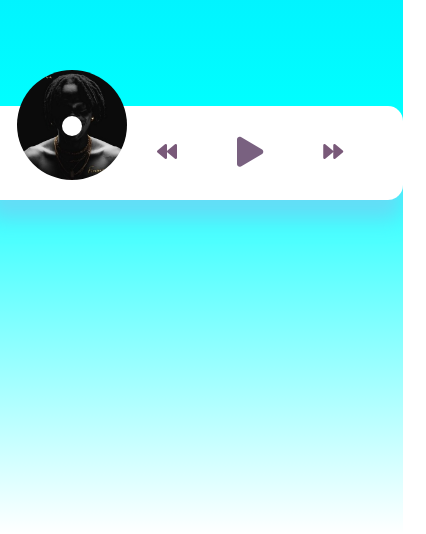
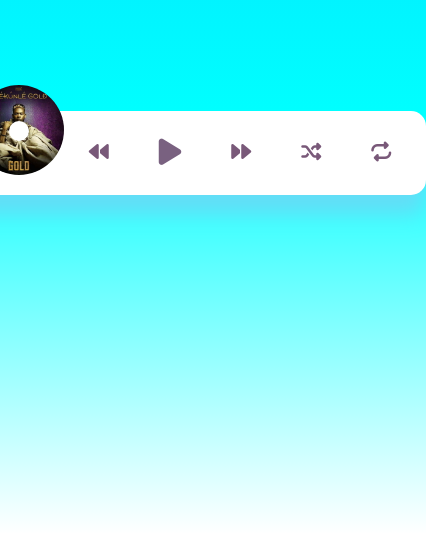
Before and after one commit to gideonabe/Music-Player, a plain HTML site: page index.html in a window 390 px wide. Shown: the part 310-844 px from the top of the page, 426 px wide, since content can reach past the window. Drawn offline with Linux system fonts and the light colour scheme.

Commit message:
added adjustment

```diff
--- a/index.html
+++ b/index.html
@@ -6,7 +6,7 @@
     <meta http-equiv="X-UA-Compatible" content="ie=edge" />
     <link
       rel="stylesheet"
-      href="https://cdnjs.cloudflare.com/ajax/libs/font-awesome/5.10.2/css/all.min.css"
+      href="https://cdnjs.cloudflare.com/ajax/libs/font-awesome/6.6.0/css/all.min.css"
     />
     <link rel="stylesheet" href="style.css" />
     <script src="script.js" defer></script>
@@ -38,6 +38,12 @@
         <button id="next" class="action-btn">
           <i class="fas fa-forward"></i>
         </button>
+        <button id="shuffle" class="action-btn">
+          <i class="fas fa-random"></i>
+        </button>
+        <button id="repeat" class="action-btn">
+          <i class="fas fa-repeat"></i>
+        </button>
       </div>
       <input type="range" id="volume" min="0" max="1" step="0.01" value="1">
     </div>
--- a/script.js
+++ b/script.js
@@ -8,12 +8,16 @@ const progressContainer = document.getElementById('progress-container');
 const title = document.getElementById('title');
 const cover = document.getElementById('cover');
 const volume = document.getElementById('volume');
+const shuffle = document.getElementById('shuffle');
+const repeat = document.getElementById('repeat');
 
 // Song titles
 const songs = ['Peaches - Justin Bieber','Need me - Fireboy DML','Stronger - Young John','Big Big Things - Young John', 'Friendzone - Adekunle Gold', 'hey', 'Summer', 'Ukulele'];
 
 // Keep track of song
-let songIndex = 1;
+let songIndex = 4;
+let isShuffled = false;
+let isRepeating = false;
 
 // Initially load song details
 loadSong(songs[songIndex]);
@@ -41,6 +45,7 @@ function pauseSong() {
   playBtn.querySelector('i.fas').classList.remove('fa-pause');
   audio.pause();
 }
+
 
 function prevSong() {
   songIndex--;
@@ -79,6 +84,16 @@ function setProgress(e) {
 
 }
 
+function shuffleSongs(){
+  if (isShuffled) {
+    for (let i = songs.length - 1; i > 0; i--){
+      const j = Math.floor(Math.random() * (i + 1));
+      [songs[i], songs[j]] = [songs[j], songs[i]];
+    }
+  }
+  console.log(songs)
+}
+
 playBtn.addEventListener('click', () => {
   const isPlaying = musicContainer.classList.contains('play');
 
@@ -93,10 +108,32 @@ prevBtn.addEventListener('click', prevSong);
 nextBtn.addEventListener('click', nextSong);
 
 audio.addEventListener('timeupdate', updateProgress);
+
+progressContainer.addEventListener('click', setProgress);
+
+shuffle.addEventListener('click', () => {
+  isShuffled = !isShuffled;
+  shuffle.classList.toggle('active', isShuffled);
+  shuffleSongs();
+});
+
+repeat.addEventListener('click', () => {
+  isRepeating = !isRepeating;
+  repeat.classList.toggle('active', isRepeating);
+  // console.log(isRepeating ? 'ON' : 'OFF')
+});
+
 audio.addEventListener('ended', () => {
-  songIndex = (songIndex + 1) % songs.length;
-  loadSong(songs[songIndex]);
-  audio.play();
+  if (isRepeating) {
+    audio.currentTime = 0;
+    audio.play();
+  } else {
+    songIndex = (songIndex + 1) % songs.length;
+    loadSong(songs[songIndex]);
+    audio.play();
+  }
 });
-progressContainer.addEventListener('click', setProgress);
+// audio.addEventListener('ended', () => {
+
+// })
 volume.addEventListener('change', () => (audio.volume = volume.value));
--- a/style.css
+++ b/style.css
@@ -106,6 +106,10 @@ body {
   outline: 0;
 }
 
+.active{
+  color: #05d5ff;
+}
+
 .music-info {
   background-color: rgba(255, 255, 255, 0.5);
   border-radius: 15px 15px 0 0;
@@ -120,11 +124,6 @@ body {
   z-index: 0;
 }
 
-@media screen and (max-width: 590px){
-  #volume{
-    display: none;
-  }
-}
 
 .music-container.play .music-info {
   opacity: 1;
@@ -152,3 +151,62 @@ body {
   width: 0%;
   transition: width 0.1s linear;
 }
+
+@media screen and (max-width: 690px){
+  #volume{
+    display: none;
+  }
+
+  .music-container {
+    padding: 20px 10px;
+  }
+
+  .img-container {
+    position: relative;
+    width: 90px;
+  }
+
+  .img-container::after {
+    content: '';
+    background-color: #fff;
+    border-radius: 50%;
+    position: absolute;
+    bottom: 100%;
+    left: 50%;
+    width: 20px;
+    height: 20px;
+    transform: translate(-50%, 50%);
+  }
+
+  .img-container img {
+    border-radius: 50%;
+    object-fit: cover;
+    height: 90px;
+    width: inherit;
+    position: absolute;
+    bottom: 0;
+    left: 0;
+    animation: rotate 3s linear infinite;
+
+    animation-play-state: paused;
+  }
+
+  .action-btn {
+    background-color: #fff;
+    border: 0;
+    color: #795979;
+    font-size: 20px;
+    cursor: pointer;
+    padding: 5px;
+    margin: 0 20px;
+  }
+
+  .active{
+    color: #05d5ff;
+  }
+
+  .action-btn.action-btn-big {
+    color: #796180;
+    font-size: 30px;
+  }
+}
```
